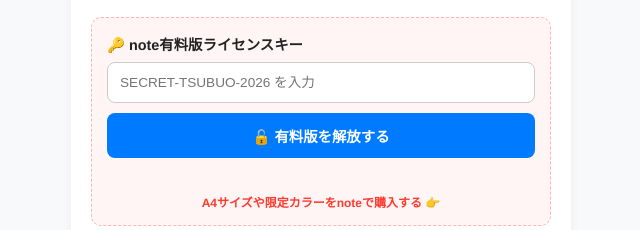
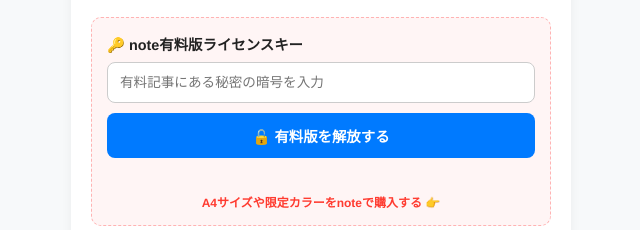
Before and after one commit to tsubuo11035103-a11y/sagase-generator, a website: page index.html in a window 1280 px wide. Shown: the part 887-1117 px from the top of the page, 319-959 px from the left. Drawn offline with Linux system fonts and the light colour scheme.

Commit message:
Update index.html

```diff
--- a/index.html
+++ b/index.html
@@ -70,7 +70,7 @@
   <div class="control-group note-unlock-section">
     <label for="note-password">🔑 note有料版ライセンスキー</label>
     <div class="note-unlock-wrapper">
-      <input type="password" id="note-password" placeholder="SECRET-TSUBUO-2026 を入力">
+      <input type="password" id="note-password" placeholder="有料記事にある秘密の暗号を入力">
       <button id="btn-unlock" class="btn btn-primary btn-unlock" type="button">🔓 有料版を解放する</button>
       <p id="license-message" class="license-message" aria-live="polite"></p>
     </div>
```
